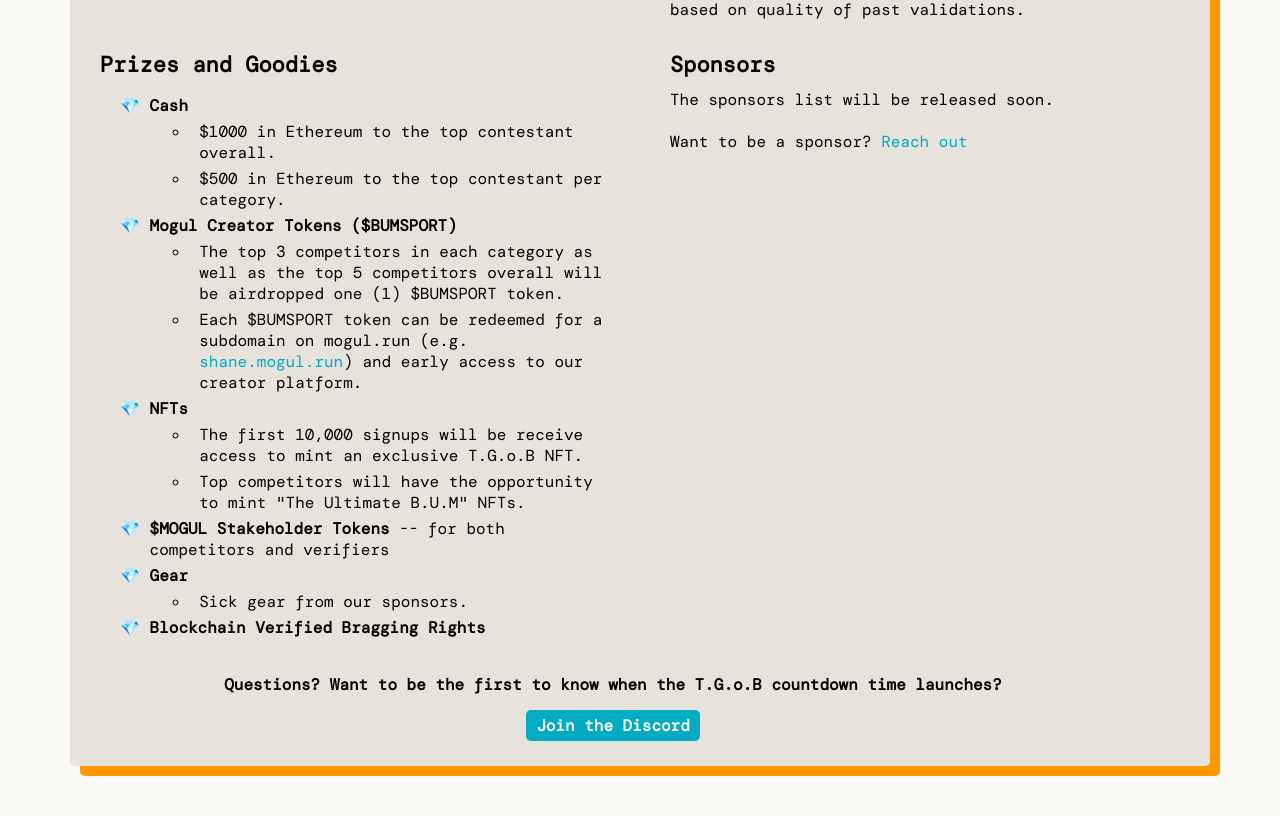
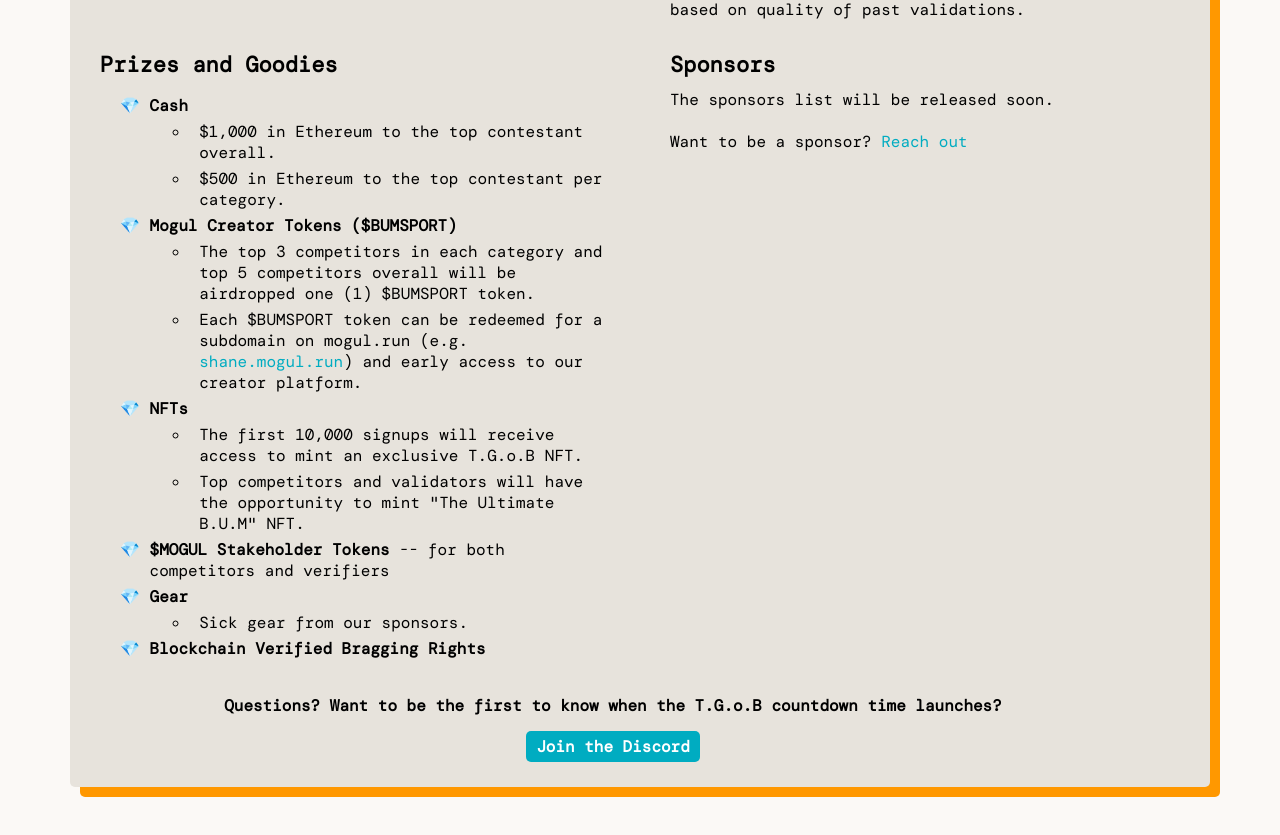
Before and after one commit to mogul-run/mogul, a React (Create React App) app in the folder frontend/: page /tgob in a window 1280 px wide. Shown: the part 981-1816 px from the top of the page. Built offline with nearby package versions, Linux system fonts and the light colour scheme.

Commit message:
update tgob and favicons

```diff
--- a/frontend/public/index.html
+++ b/frontend/public/index.html
@@ -5,7 +5,8 @@
         <meta name="viewport" content="width=device-width, initial-scale=1" />
         <meta name="theme-color" content="#000000" />
         <meta name="description" content="bringing out the bum in bumsports" />
-        <link rel="apple-touch-icon" href="%PUBLIC_URL%/logo192.png" />
+        <link rel="icon" href="%PUBLIC_URL%/favicon.svg" />
+        <link rel="apple-touch-icon" href="%PUBLIC_URL%/favicon.svg" />
         <!--
       manifest.json provides metadata used when your web app is installed on a
       user's mobile device or desktop. See https://developers.google.com/web/fundamentals/web-app-manifest/
--- a/frontend/src/pages/TGOB.css
+++ b/frontend/src/pages/TGOB.css
@@ -34,6 +34,11 @@
     padding: 5px 10px;
     border-radius: 5px;
     font-weight: bold;
+}
+
+.button:hover {
+    background-color: #fbf9f6;
+    color: #00acc1;
 }
 
 .jupper {
--- a/frontend/src/pages/TGOB.tsx
+++ b/frontend/src/pages/TGOB.tsx
@@ -118,7 +118,7 @@
                                 <b> Cash</b>
                                 <ul>
                                     <li>
-                                        $1000 in Ethereum to the top contestant
+                                        $1,000 in Ethereum to the top contestant
                                         overall.
                                     </li>
                                     <li>
@@ -132,7 +132,7 @@
                                 <ul>
                                     <li>
                                         The top 3 competitors in each category
-                                        as well as the top 5 competitors overall
+                                        and top 5 competitors overall
                                         will be airdropped one (1) $BUMSPORT
                                         token.
                                     </li>
@@ -148,13 +148,13 @@
                                 <b>NFTs</b>
                                 <ul>
                                     <li>
-                                        The first 10,000 signups will be receive
+                                        The first 10,000 signups will receive
                                         access to mint an exclusive T.G.o.B NFT.
                                     </li>
                                     <li>
-                                        Top competitors will have the
+                                        Top competitors and validators will have the
                                         opportunity to mint "The Ultimate B.U.M"
-                                        NFTs.
+                                        NFT.
                                     </li>
                                 </ul>
                             </li>
--- a/frontend/src/pages/homepage.css
+++ b/frontend/src/pages/homepage.css
@@ -11,6 +11,10 @@
 .nostyle {
     text-decoration: none !important;
     color: black !important;
+}
+
+.uno {
+    margin-top: 35px;
 }
 
 
@@ -138,6 +142,7 @@
 @media only screen and (max-width: 800px) {
     .uno {
         flex-direction: column;
+        margin-top: 15px;
     }
 
     .content {
--- a/frontend/src/pages/homepage.tsx
+++ b/frontend/src/pages/homepage.tsx
@@ -6,12 +6,10 @@
 
 
 function HomePage(props:any) {
-    const myRef = useRef(document.createElement("div"));
-    const scrollToContent = () => myRef.current.scrollIntoView();
 
     return (
         <div className="homepage">
-            <div className="content" ref={myRef}>
+            <div className="content" >
 
                 <ContentUno />
                 <ContentDos />
```
Also changed, not shown: frontend/public/favicon.svg (added), frontend/public/manifest.json.
